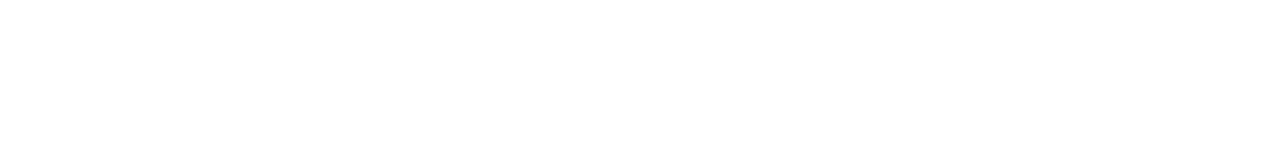
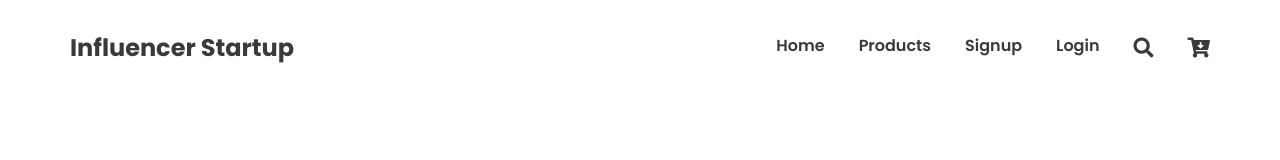
Before and after one commit to TouhinTechnical/Assignment_2_by_pHero, a plain HTML site: page index.html in a window 1280 px wide. Drawn offline with Linux system fonts and the light colour scheme.

Commit message:
Menu created

```diff
--- a/css/style.css
+++ b/css/style.css
@@ -1,5 +1,105 @@
 /* Google Font link */
 @import url('https://fonts.googleapis.com/css2?family=Poppins:wght@400;500;600;700&display=swap');
 
-/* font-family: 'Poppins', sans-serif; */
 /* Reset & utility Code */
+*{
+    margin: 0;
+    padding: 0;
+    background: #fff;
+    color: #3a3a3a;
+    font-family: 'Poppins', sans-serif;
+}
+.container{
+    width: 1170px;
+    margin: 0 auto;
+}
+.row {
+    margin-left: 15px;
+    margin-right: 15px;
+}
+a{
+    text-decoration: none;
+}
+ul{
+    list-style-type: none;
+}
+.mr-34{
+    margin-right: 34px;
+}
+/* ===================
+    Hearder Part Start
+=======================*/
+.menu_area {
+    display: flex;
+    justify-content: space-between;
+    align-items: center;
+    height: 95px;
+}
+.logo_title {
+    font-size: 24px;
+    font-weight: 700;
+}
+.menu {
+    display: flex;
+}
+.menu ul {
+    display: flex;
+}
+.menu ul li {
+    display: flex;
+    margin-right: 34px;
+}
+.menu ul li a {
+    font-size: 16px;
+    font-weight: 600;
+    text-transform: capitalize;
+    position: relative;
+    transition: all .5s ease-in;
+    -webkit-transition: all .5s ease-in;
+    -moz-transition: all .5s ease-in;
+    -ms-transition: all .5s ease-in;
+    -o-transition: all .5s ease-in;
+}
+/* Before Effect */
+.menu ul li a::before {
+    content: '';
+    position: absolute;
+    bottom: 0;
+    left: 0;
+    background: #54637b;
+    width: 0;
+    height: 2px;
+    margin-bottom: 4px;
+    transition: width .6s ease-in;
+    -webkit-transition: width .6s ease-in;
+    -moz-transition: width .6s ease-in;
+    -ms-transition: width .6s ease-in;
+    -o-transition: width .6s ease-in;
+}
+/* Icon */
+.serach_icon,
+.addTo_cart {
+    font-size: 20px;
+}
+a .fa,
+.fas{
+    transition: all .5s ease-in;
+    -webkit-transition: all .5s ease-in;
+    -moz-transition: all .5s ease-in;
+    -ms-transition: all .5s ease-in;
+    -o-transition: all .5s ease-in;
+}
+/* Hover */
+.menu ul li:hover a,
+.menu .serach_icon:hover .fas,
+.menu .addTo_cart:hover .fa{
+    color: #54637b;
+}
+.menu ul li:hover a::before{
+    width: 100%;
+}
+/* Menu area end */
+
+/* ===================
+    Hearder Part End
+=======================*/
--- a/index.html
+++ b/index.html
@@ -7,10 +7,38 @@
     <!-- Favicon -->
     <link rel="shortcut icon" href="img/favicon.ico" type="image/x-icon">
     <title>TouhinTechnical - Influencer Startup Landing Page</title>
+    <!-- Font-awesome Link -->
+    <link rel="stylesheet" href="https://use.fontawesome.com/releases/v5.15.4/css/all.css" integrity="sha384-DyZ88mC6Up2uqS4h/KRgHuoeGwBcD4Ng9SiP4dIRy0EXTlnuz47vAwmeGwVChigm" crossorigin="anonymous">
     <!-- Css Link -->
     <link rel="stylesheet" href="css/style.css">
 </head>
 <body>
-
+    <!-- Header Part Start -->
+    <header class="header_section_m">
+        <div class="container">
+            <div class="row">
+                <div class="menu_area">
+                    <div class="logo">
+                        <h2 class="logo_title">Influencer Startup</h2>
+                    </div> <!-- logo -->
+                    <div class="menu">
+                        <ul>
+                            <li><a href="#">home</a></li>
+                            <li><a href="#">products</a></li>
+                            <li><a href="#">signup</a></li>
+                            <li><a href="#">login</a></li>
+                        </ul>
+                        <span class="serach_icon mr-34"><i class="fas fa-search"></i></span>
+                        <span class="addTo_cart">
+                            <a href="#">
+                                <i class="fa fa-cart-arrow-down" aria-hidden="true"></i>
+                            </a>
+                        </span>
+                    </div> <!-- Menu -->
+                </div> <!-- Menu_area -->
+            </div> <!-- Row -->
+        </div> <!-- Container -->
+    </header> <!-- Header_section_m -->
+    <!-- Header Part End -->
 </body>
 </html>
```
